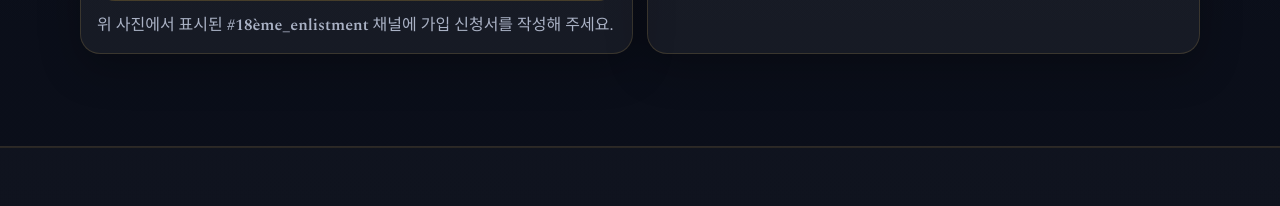
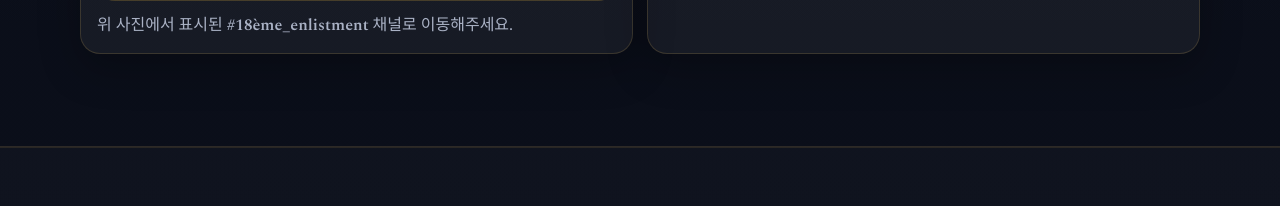
Before and after one commit to 29473838/HP, a Flask app: page / in a window 1280 px wide. Shown: the part 4075-4281 px from the top of the page. Run offline with Flask 3, Linux system fonts and the light colour scheme; some libraries are stand-ins or nearby versions.

Commit message:
Update instruction for joining #18ème_enlistment channel

```diff
--- a/templates/index.html
+++ b/templates/index.html
@@ -236,7 +236,7 @@
               <img src="/static/banners/enlistment.png" alt="디스코드 #18ème_enlistment 채널 안내" loading="lazy">
             </div>
             <p class="muted" style="margin:12px 0 0">
-              위 사진에서 표시된 <b>#18ème_enlistment</b> 채널에 가입 신청서를 작성해 주세요.
+              위 사진에서 표시된 <b>#18ème_enlistment</b> 채널로 이동해주세요.
             </p>
           </article>
 
```
